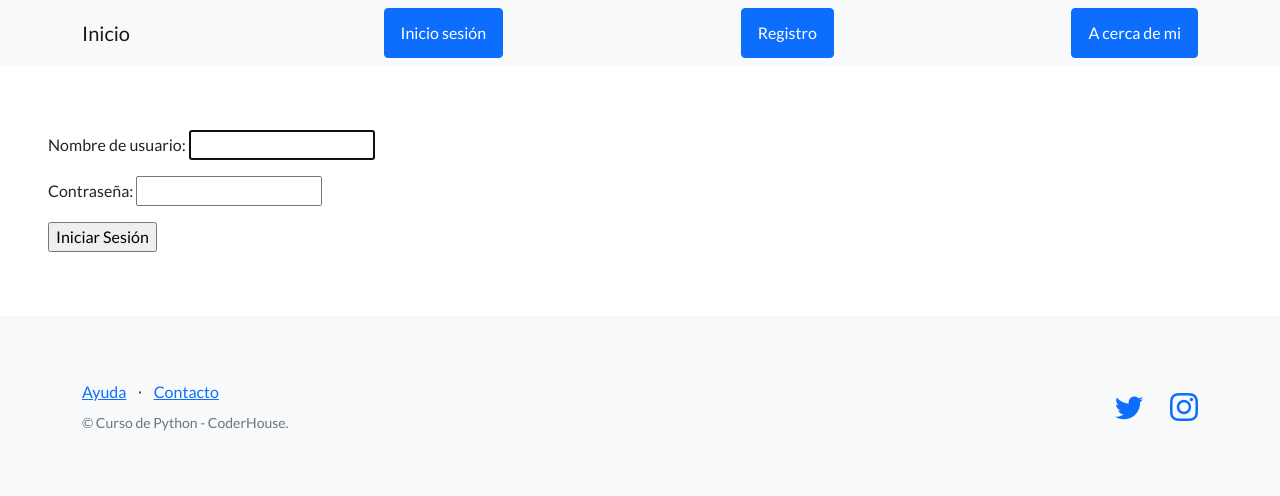
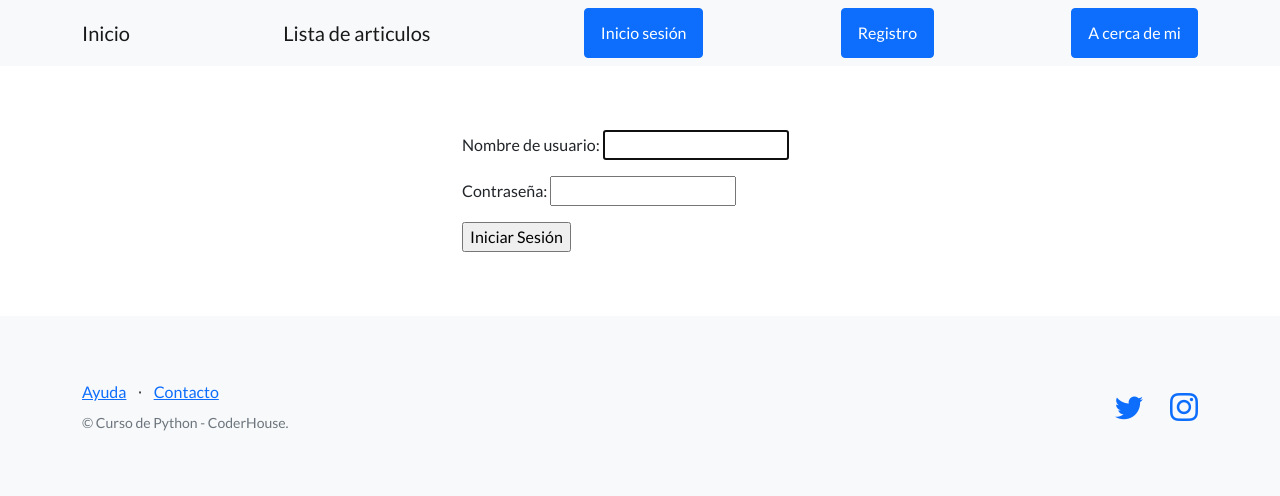
Before and after one commit to Edu20/Proyecto_final, a Django app: page /accounts/login/ in a window 1280 px wide. Shown: the top 496 px of the page. Run offline with Django 4.2, Linux system fonts and the light colour scheme; some libraries are stand-ins or nearby versions.

Commit message:
aplicando un poco de estilo

```diff
--- a/articulos/templates/articulos/base.html
+++ b/articulos/templates/articulos/base.html
@@ -25,6 +25,7 @@
         <nav class="navbar navbar-light bg-light static-top">
             <div class="container">
                 <a class="navbar-brand" href="{% url 'inicio' %}">Inicio</a>
+                <a class="navbar-brand" href="{% url 'lista_articulos' %}">Lista de articulos</a>
                 {% if user.is_authenticated %}
                 <div class="dropdown">
                     <button class="btn btn-secondary dropdown-toggle" type="button" id="dropdownMenu1" data-bs-toggle="dropdown" aria-expanded="false" >
--- a/articulos/templates/articulos/index.html
+++ b/articulos/templates/articulos/index.html
@@ -7,14 +7,13 @@
 <div class="container">
     <div class="row">
       <div class="col">
+        <a href="{% url 'lista_articulos' %}" class="card-link">Ver más</a>
       </div>
       <div class="col">
         <div class="card" style="width: 18rem;">
             <div class="card-body">
               <h5 class="card-title">{{ articulo.titulo }}</h5>
-              <h6 class="card-subtitle mb-2 text-muted">{{ articulo.subtitulo }}</h6>
               <p class="card-text">{{ articulo.cuerpo }}</p>
-              <a href="{% url 'lista_articulos' %}" class="card-link">Ver más</a>
             </div>
         </div>
         <br>
--- a/perfiles/templates/perfiles/login.html
+++ b/perfiles/templates/perfiles/login.html
@@ -2,9 +2,21 @@
 
 
 {% block contenido %}
-<form method="post">
-    {% csrf_token %}
-    {{ form.as_p }}
-    <input type="submit" value="Iniciar Sesión">
-</form>
+<div class="container">
+    <div class="row">
+      <div class="col">
+      </div>
+      <div class="col">
+        <form method="post">
+            <div class="mb-3">
+                {% csrf_token %}
+                {{ form.as_p }}
+            </div>
+            <input type="submit" value="Iniciar Sesión">
+        </form>
+      </div>
+      <div class="col">
+      </div>
+    </div>
+  </div>
 {% endblock contenido %}
```
Also changed, not shown: articulos/templates/articulos/eliminar_articulo.html (+10 -0 lines), articulos/templates/articulos/formulario_articulo.html (+10 -0 lines), perfiles/templates/perfiles/formulario_avatar.html (+10 -0 lines), perfiles/templates/perfiles/formulario_perfil.html (+10 -0 lines), perfiles/templates/perfiles/registro.html (+15 -5 lines), db.sqlite3.
